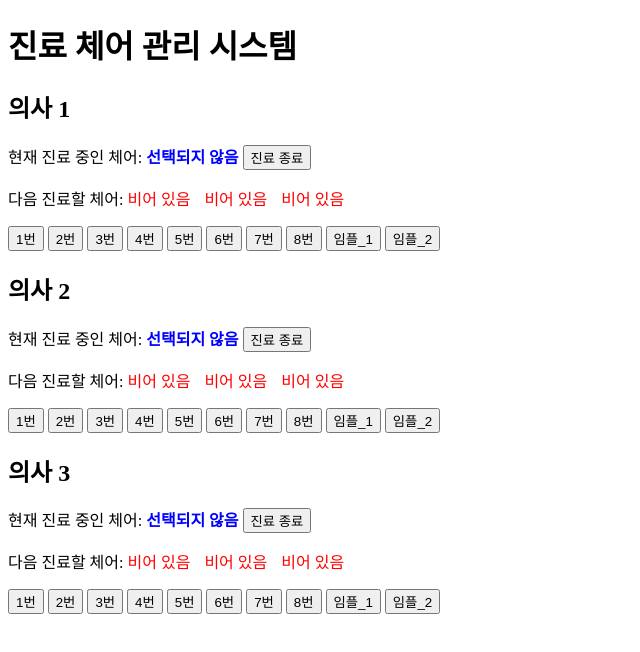
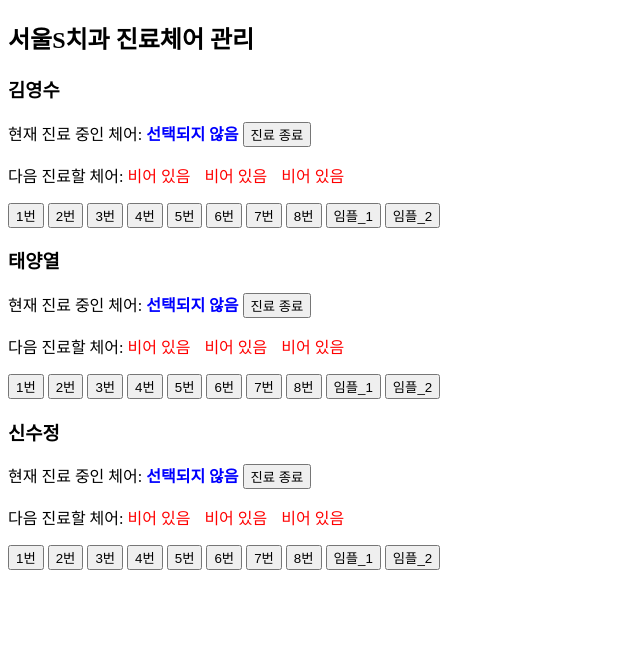
Before and after one commit to kimyungsoo/Doctor_sequence, a website: page popup.html in a window 1280 px wide. Shown: the whole page, without its empty margins (0-640 px from the left). Drawn offline with Linux system fonts and the light colour scheme.

Commit message:
Update popup.html

```diff
--- a/popup.html
+++ b/popup.html
@@ -22,11 +22,11 @@
   </style>
 </head>
 <body>
-  <h1>진료 체어 관리 시스템</h1>
+  <h2>서울S치과 진료체어 관리</h2>
 
   <!-- 의사 1 -->
   <div>
-    <h2>의사 1</h2>
+    <h3>김영수</h3>
     <p>현재 진료 중인 체어: <span id="currentChair1" class="current-chair">선택되지 않음</span>
       <button onclick="endCurrentChair('doctor1')">진료 종료</button>
     </p>
@@ -51,7 +51,7 @@
 
   <!-- 의사 2 -->
   <div>
-    <h2>의사 2</h2>
+    <h3>태양열</h3>
     <p>현재 진료 중인 체어: <span id="currentChair2" class="current-chair">선택되지 않음</span>
       <button onclick="endCurrentChair('doctor2')">진료 종료</button>
     </p>
@@ -76,7 +76,7 @@
 
   <!-- 의사 3 -->
   <div>
-    <h2>의사 3</h2>
+    <h3>신수정</h3>
     <p>현재 진료 중인 체어: <span id="currentChair3" class="current-chair">선택되지 않음</span>
       <button onclick="endCurrentChair('doctor3')">진료 종료</button>
     </p>
```
